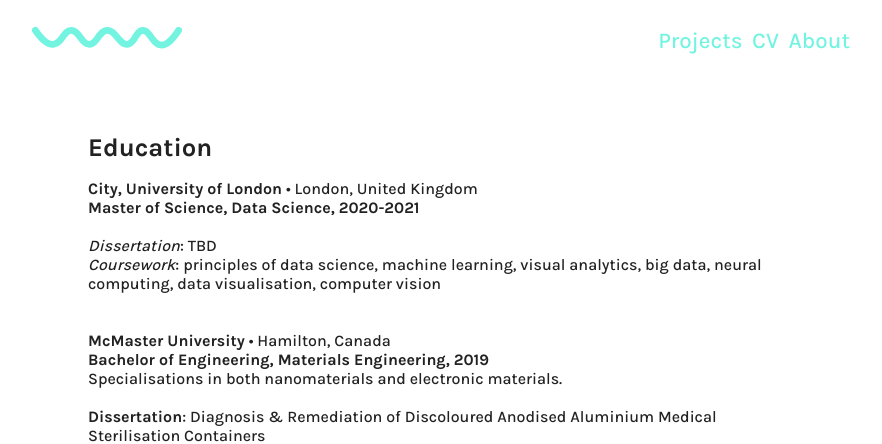
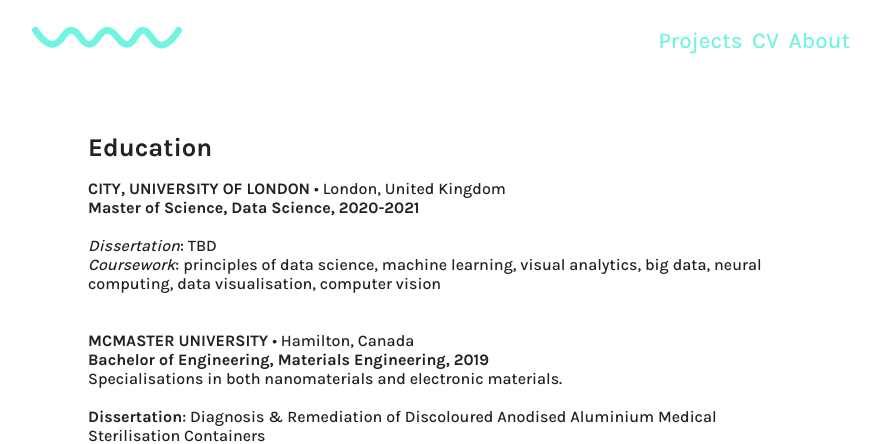
Before and after one commit to ayliahfani/ayliahfani.github.io, a Jekyll site: the page built from content/cv.md, in a window 1280 px wide. Shown: the top 444 px of the page, without its empty margins (198-1080 px from the left). Built offline with Jekyll 4.4.1, drawn with Linux system fonts in a browser that asks for light colours.

Commit message:
Update cv.md

```diff
--- a/content/cv.md
+++ b/content/cv.md
@@ -5,14 +5,14 @@
 ---
 
 # Education
-**City, University of London** • London, United Kingdom <br>
+**CITY, UNIVERSITY OF LONDON** • London, United Kingdom <br>
 **Master of Science, Data Science, 2020-2021** <br>
 <br>
 _Dissertation_: TBD <br>
 _Coursework_: principles of data science, machine learning, visual analytics, big data, neural computing, data visualisation, computer vision
 <br>
 <br>
-**McMaster University** • Hamilton, Canada <br>
+**MCMASTER UNIVERSITY** • Hamilton, Canada <br>
 **Bachelor of Engineering, Materials Engineering, 2019**<br>
 Specialisations in both nanomaterials and electronic materials.<br>
 <br>
```
